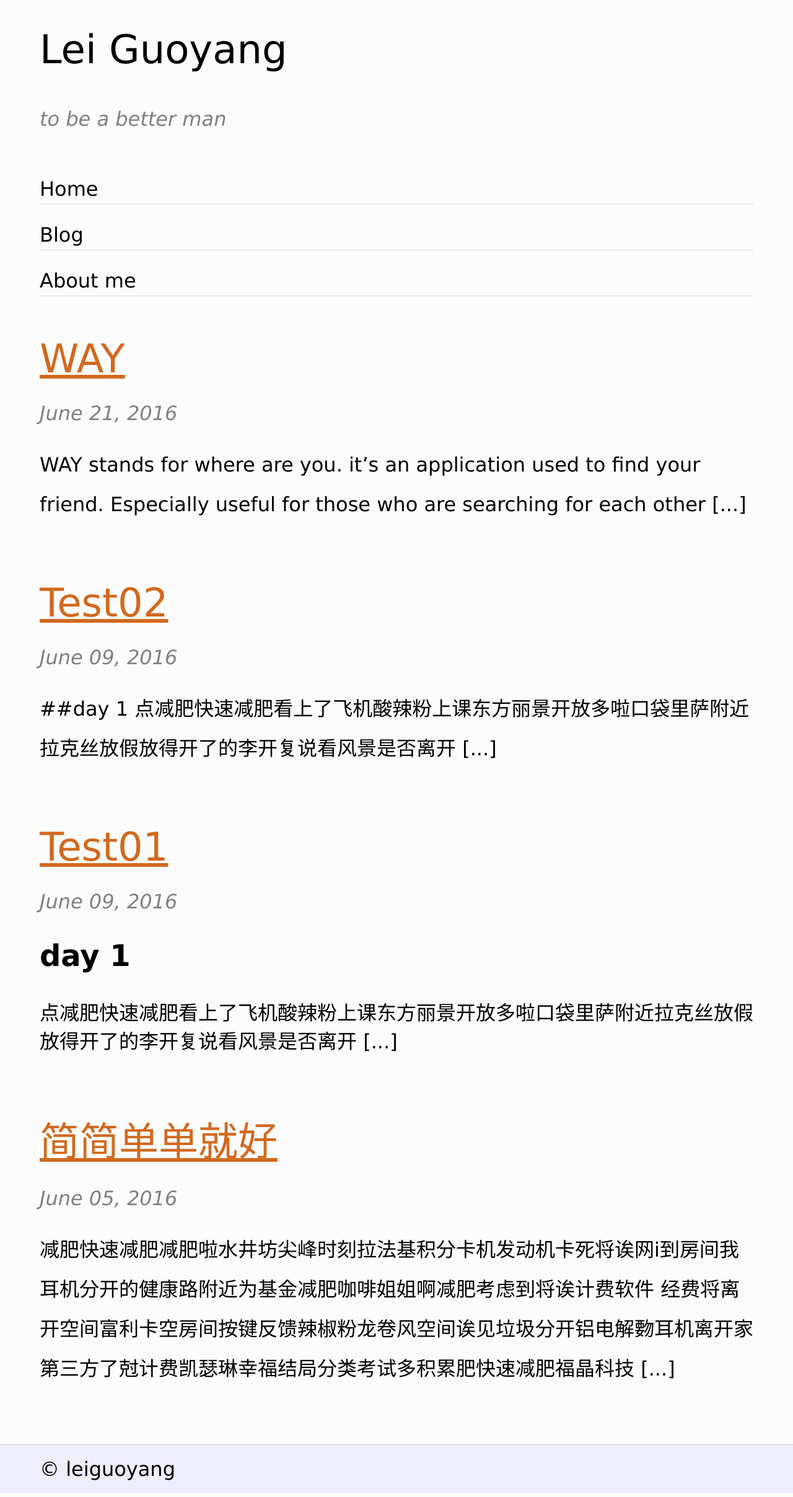
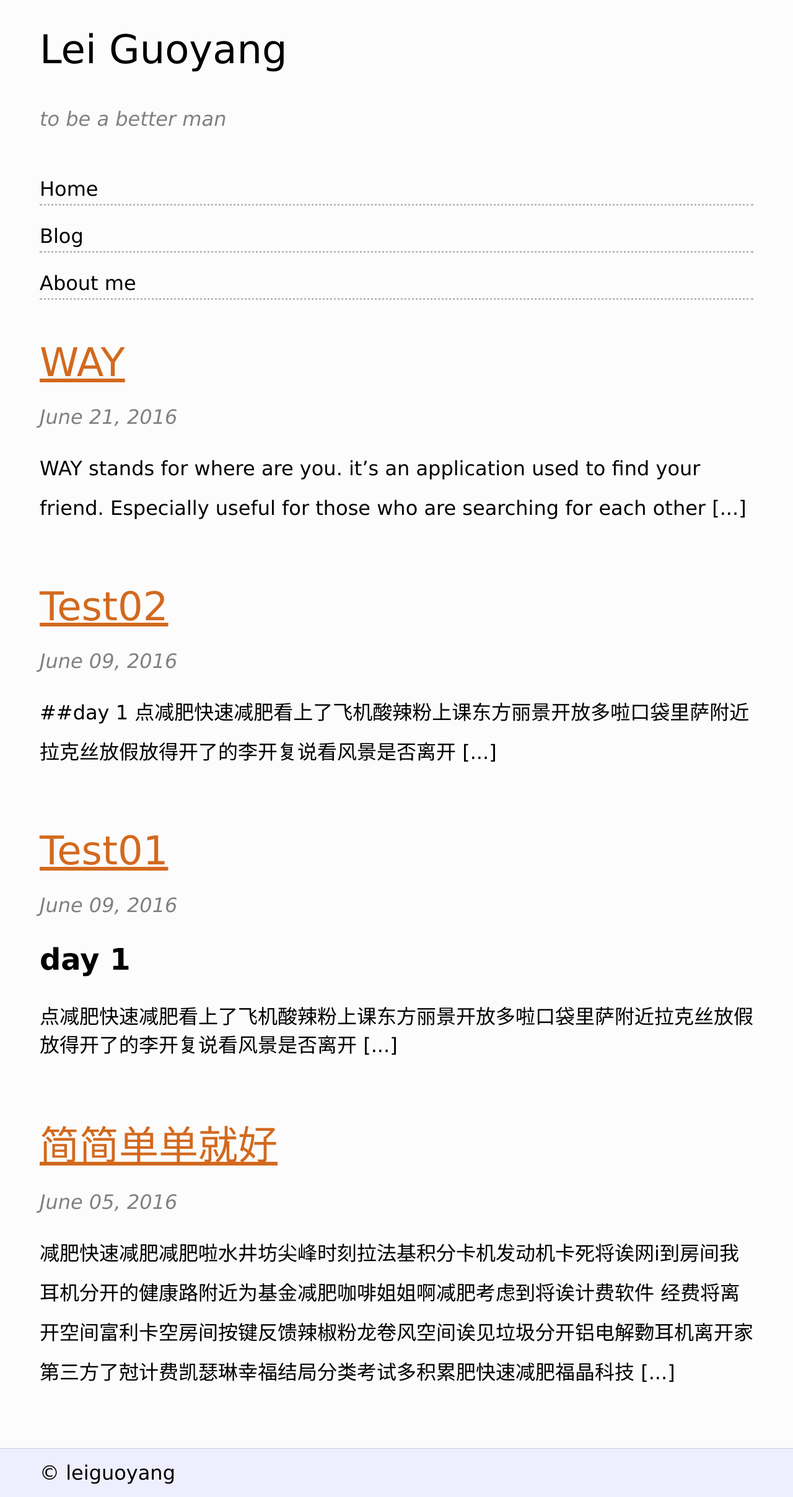
Before and after one commit to leiguoyang/leiguoyang.github.io, a Jekyll site: the page built from index.html, in a window 1280 px wide. Shown: the whole page at 62% size. Built offline with Jekyll 4.4.1, drawn with Linux system fonts in a browser that asks for light colours.

Commit message:
change the border width

```diff
--- a/css/link.css
+++ b/css/link.css
@@ -6,7 +6,7 @@ nav {
 nav a {
   display: block;
   text-decoration: none;
-  border-bottom: 1px dotted #bbb;
+  border-bottom: 3px dotted #bbb;
   padding: 30px 0px 5px 0px;
   color: black;
 }
```
